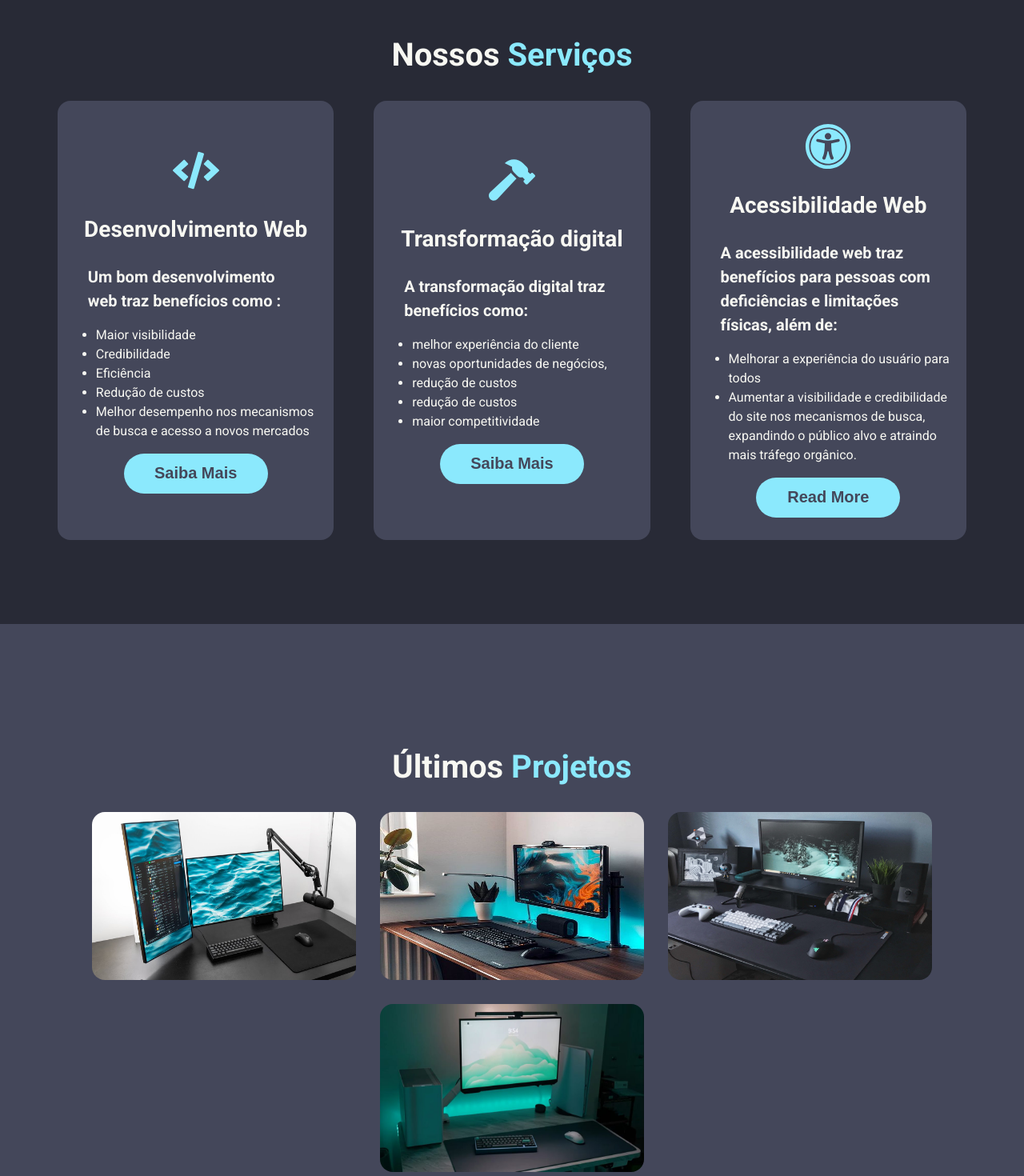
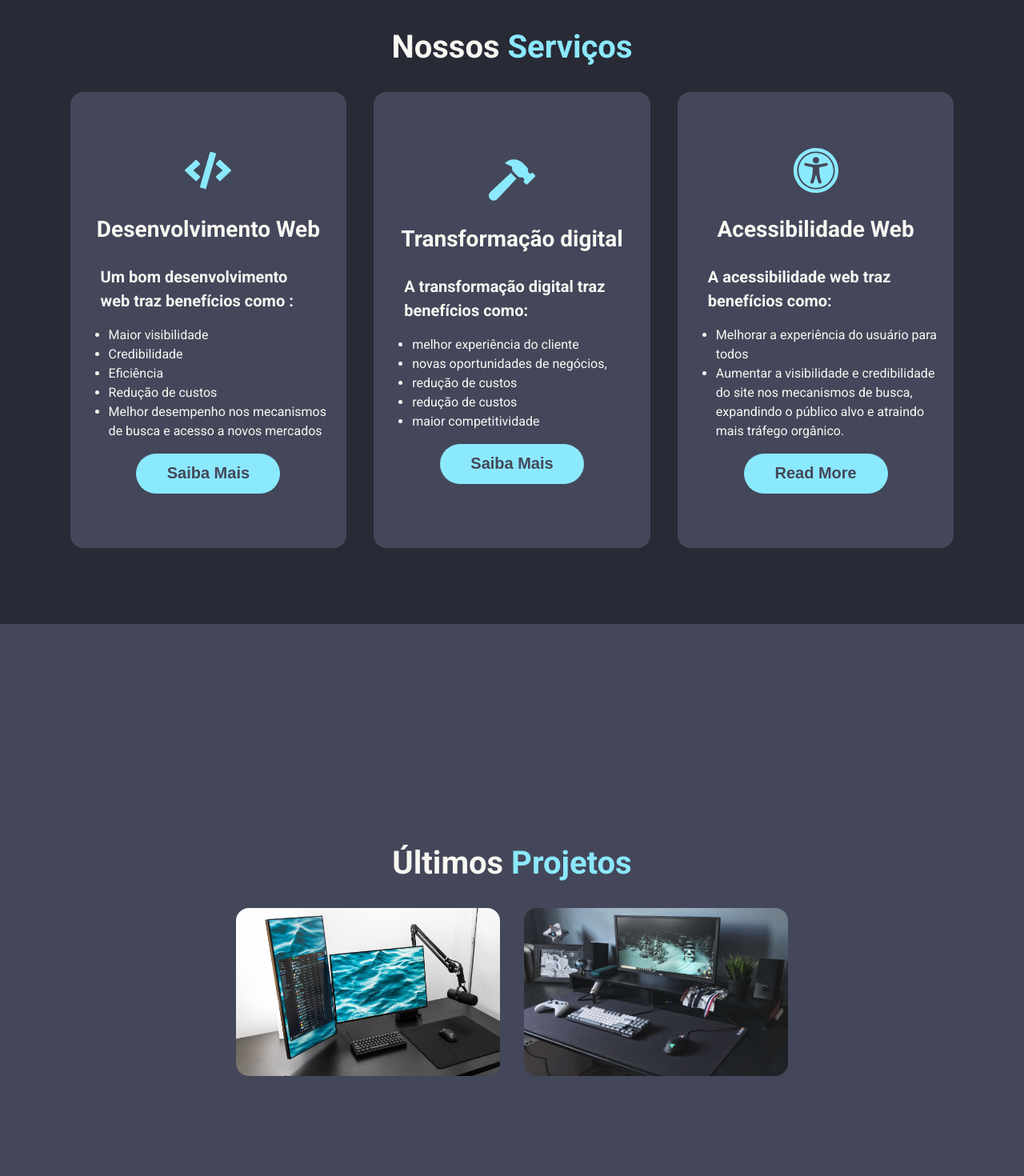
Before and after one commit to MaAmorim/Portifolio, a Next.js app: page / in a window 1280 px wide. Shown: the part 1820-3290 px from the top of the page at 80% size. Built offline with nearby package versions, Linux system fonts and the light colour scheme; what next-reveal would draw is missing.

Commit message:
fix resposivity mobile]

```diff
--- a/src/components/Projects/Projects.js
+++ b/src/components/Projects/Projects.js
@@ -14,9 +14,7 @@ const Projects = (props) => {
       <RevealWrapper reset={true} distance="100px" duration={2000} delay={250} origin="bottom">
         <ProjectsGallery>
           <Image src="/images/projects/setup1.jpg" width={330} height={210} alt="Setup 1" />
-          <Image src="/images/projects/setup2.jpg" width={330} height={210} alt="Setup 2" />
           <Image src="/images/projects/setup3.jpg" width={330} height={210} alt="Setup 3" />
-          <Image src="/images/projects/setup4.jpg" width={330} height={210} alt="Setup 4" />
         </ProjectsGallery>
       </RevealWrapper>
     </ProjectsSection>
--- a/src/components/Projects/ProjectsStyles.js
+++ b/src/components/Projects/ProjectsStyles.js
@@ -33,7 +33,6 @@ export const ProjectsTitle = styled.h2`
 export const ProjectsGallery = styled.div`
   width: fit-content;
   display: flex;
-  flex-wrap: wrap;
   justify-content: center;
   align-content: center;
   gap: 30px;
--- a/src/components/Services/Services.js
+++ b/src/components/Services/Services.js
@@ -57,8 +57,7 @@ const Services = (props) => {
             <FaUniversalAccess />
             <h3>Acessibilidade Web</h3>
             <p>
-              A acessibilidade web traz benefícios para pessoas com deficiências
-              e limitações físicas, além de:
+              A acessibilidade web traz benefícios como:
             </p>
             <ul>
               <li>Melhorar a experiência do usuário para todos</li>
--- a/src/components/Services/ServicesStyles.js
+++ b/src/components/Services/ServicesStyles.js
@@ -33,15 +33,22 @@ export const ServicesTitle = styled.h2`
 
 export const ServicesContainer = styled.div`
   display: flex;
-  justify-content: space-around;
+  flex-direction: column;
+  justify-content: center;
+  align-items: center;
   flex-wrap: wrap;
   gap: 34px;
+
+  @media screen and (min-width: 768px) {
+   flex-direction: row;
+  }
+
 `;
 
 export const ServicesCard = styled.div`
   display: flex;
   max-width: 420px;
-  width: 30%;
+  width: 100%;
   flex-direction: column;
   justify-content: center;
   align-items: center;
@@ -58,6 +65,8 @@ export const ServicesCard = styled.div`
 
   @media screen and (min-width: 768px) {
     padding: 28px;
+    max-width: 30%;
+    min-height: 570px;
   }
 
   svg {
```
